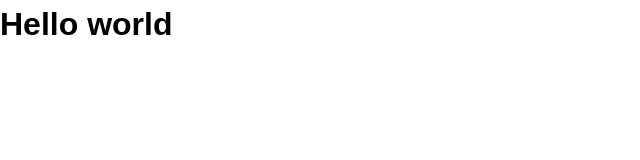
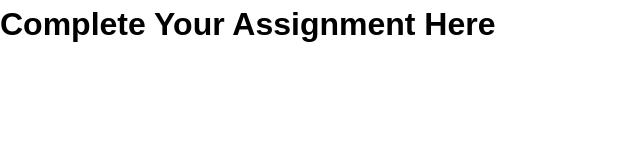
Before and after one commit to SihamDaoud/template-final, a plain HTML site: page index.html in a window 1280 px wide. Shown: the whole page, without its empty margins (0-640 px from the left). Drawn offline with Linux system fonts and the light colour scheme.

Commit message:
Add images and empty html

```diff
--- a/index.html
+++ b/index.html
@@ -3,7 +3,7 @@
 
 <head>
   <!-- Set the page title -->
-  <title>Final Prep</title>
+  <title>Final Exam</title>
 
   <!-- Set the charset we're using to UTF-8 -->
   <meta charset="utf-8" />
@@ -21,13 +21,13 @@
   <link rel="stylesheet" href="./style.css" />
 
   <!-- Set the Favicon  -->
-  <link rel="icon" href="./images/favicon/rocket.svg" type="image/svg+xml" />
+  <link rel="icon" href="./images/favicon/window.svg" type="image/svg+xml" />
 
 </head>
 
 <body>
 
-  <h1>Hello world</h1>
+  <h1>Complete Your Assignment Here</h1>
 
 </body>
 </html>
```
Also changed, not shown: images/about/about.jpg (added), images/favicon/rocket.svg (deleted), images/favicon/window.svg (added), images/logo/logo-dark.svg (added), images/logo/logo-light.svg (added), images/work/work-1.png (added), images/work/work-3.png (added), 2 other files.
